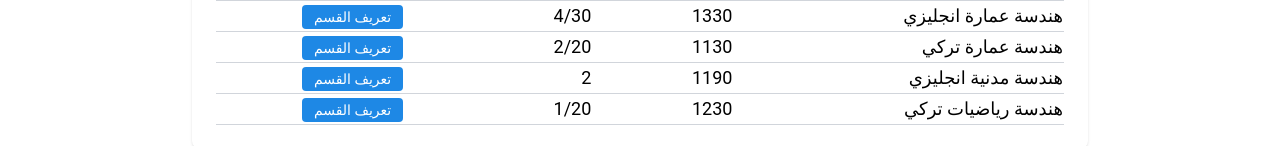
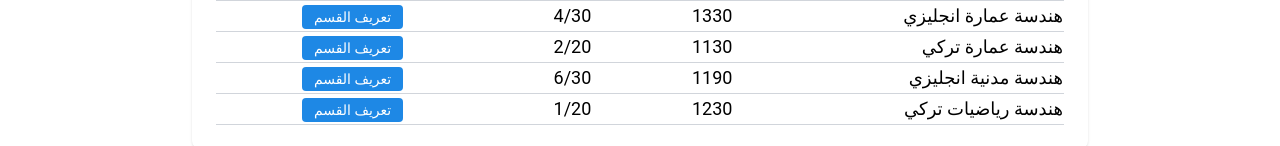
Before and after one commit to abduelmorsi/majors-marks-ytuasu, a React (Vite) app: page / in a window 1280 px wide. Shown: the part 722-868 px from the top of the page. Built offline with nearby package versions, Linux system fonts and the light colour scheme.

Commit message:
Update Data

```diff
--- a/src/components/Datatable.jsx
+++ b/src/components/Datatable.jsx
@@ -22,7 +22,7 @@ export default function MarksTable() {
         { id: 15, name: 'إدارة الأعمال', code: '1250', ثابت: '5/35' },
         { id: 16, name: 'هندسة عمارة انجليزي', code: '1330', ثابت: '4/30' },
         { id: 17, name: 'هندسة عمارة تركي', code: '1130', ثابت: '2/20' },
-        { id: 18, name: 'هندسة مدنية انجليزي', code: '1190', ثابت: '2' },
+        { id: 18, name: 'هندسة مدنية انجليزي', code: '1190', ثابت: '6/30' },
         { id: 19, name: 'هندسة رياضيات تركي', code: '1230', ثابت: '1/20' }
     ];
 
```
